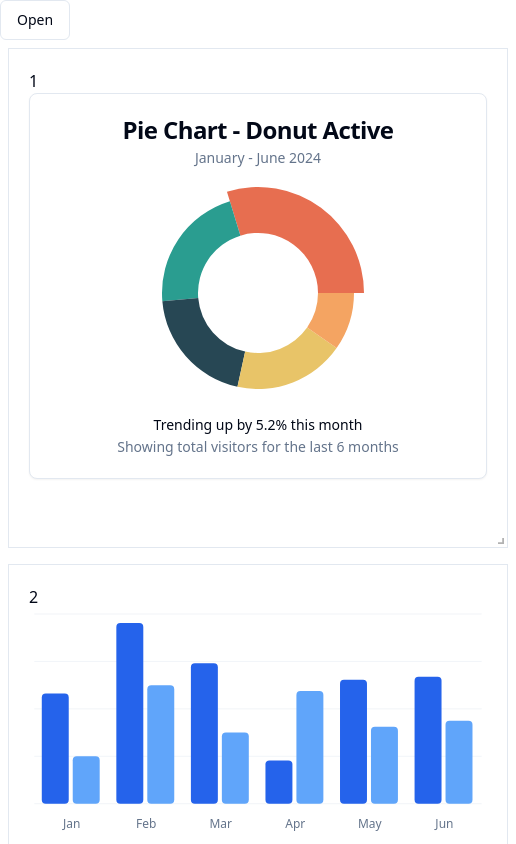
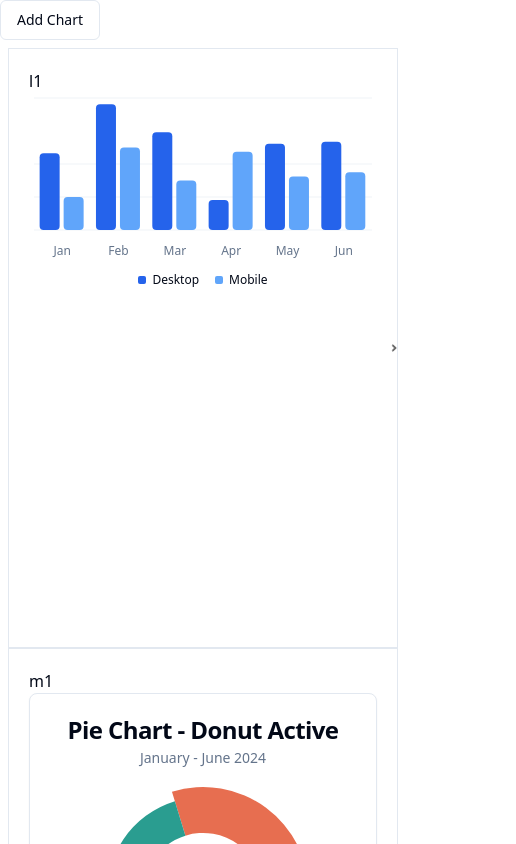
Before and after one commit to chandresh-0/dashboard-drag-drop, a React (Vite) app: page / in a window 390 px wide. Shown: the top 844 px of the page, 516 px wide, since content can reach past the window. Built offline with nearby package versions, Linux system fonts and the light colour scheme.

Commit message:
feat: :zap: final commit

```diff
--- a/src/App.tsx
+++ b/src/App.tsx
@@ -1,160 +1,34 @@
-import React, {
-  useState,
-  useCallback,
-  useMemo,
-  useEffect,
-  useRef,
-} from "react";
-import {
-  DndContext,
-  closestCenter,
-  KeyboardSensor,
-  PointerSensor,
-  useSensor,
-  useSensors,
-  DragOverlay,
-} from "@dnd-kit/core";
-import {
-  arrayMove,
-  // rectSwappingStrategy,
-  SortableContext,
-  sortableKeyboardCoordinates,
-  // verticalListSortingStrategy,
-  // horizontalListSortingStrategy,
-} from "@dnd-kit/sortable";
-import { Resizable } from "react-resizable";
 import "react-resizable/css/styles.css";
-import { SortableItem } from "./components/SortableItem";
 import { BarComponent } from "./Charts/Bar";
 import { PieComponent } from "./Charts/Pie";
-import DropDownComponent from "./components/DropDownComponent";
-const DragItem = ({ id, children }) => (
-  <div className="drag-overlay">{children}</div>
-);
-
+import ReactGridLayout from "./Page/ReactGridLayout";
+import DropdownMenuCheckboxes from "./components/DropDownComponent";
 function App() {
-  const [items, setItems] = useState([0, 1, 2, 3, 4, 5, 6]);
-  const [draggingId, setDraggingId] = useState(null);
-  const [activeId, setActiveId] = useState(null);
-  const [sizes, setSizes] = useState(() =>
-    items.map(() => ({ width: 500, height: 500 })),
-  );
-  const [isResizing, setIsResizing] = useState(true);
-
-  const sensors = useSensors(
-    useSensor(PointerSensor),
-    useSensor(KeyboardSensor, {
-      coordinateGetter: sortableKeyboardCoordinates,
-    }),
-  );
-  const addChart = () => {
-    setItems((prevItems) => [...prevItems, prevItems.length]);
-    setSizes((prevSizes) => [...prevSizes, { width: 500, height: 500 }]);
+  const layoutsKeys = ["l1", "m1", "m2", "r1", "l2", "m3", "r2"];
+  const generateRandomVariableName = () => {
+    const letters = "abcdefghijklmnopqrstuvwxyz";
+    const randomLetter = letters[Math.floor(Math.random() * letters.length)];
+    const randomNumber = Math.floor(Math.random() * 10); // 0 to 9
+    return `${randomLetter}${randomNumber}`;
   };
-
-  const onResize = useCallback(
-    (index) =>
-      (event, { size }) => {
-        console.log(resizeRef.current);
-        setSizes((prevSizes) => {
-          const newSizes = [...prevSizes];
-          newSizes[index] = size;
-          return newSizes;
-        });
-        setIsResizing(true);
-      },
-    [],
-  );
-
-  const handleDragStart = useCallback((event) => {
-    setDraggingId(event.active.id);
-    setActiveId(event.active.id);
-  }, []);
-
-  const handleDragEnd = useCallback((event) => {
-    const { active, over } = event;
-
-    if (active.id !== over.id) {
-      setItems((items) => {
-        const oldIndex = items.indexOf(active.id);
-        const newIndex = items.indexOf(over.id);
-        console.log(oldIndex, newIndex);
-        return arrayMove(items, oldIndex, newIndex);
-      });
-    }
-    setDraggingId(null);
-    setActiveId(null);
-  }, []);
-
-  const sortableContextItems = useMemo(() => items, [items]);
-  const resizeRef = useRef<any>(null);
-
+  const newTickets = () => {
+    const newVariableName = generateRandomVariableName();
+    layoutsKeys.push(newVariableName);
+  };
   return (
     <>
-      <DropDownComponent newChart={addChart} />
-      <DndContext
-        sensors={sensors}
-        collisionDetection={closestCenter}
-        onDragEnd={handleDragEnd}
-        onDragStart={handleDragStart}
-      >
-        <SortableContext
-          items={sortableContextItems}
-          disabled={isResizing}
-        >
-          <div className="inline-block test-block">
-            {items
-              .filter((id) => id !== 0)
-              .map((id, index) => (
-                <SortableItem
-                  key={id}
-                  id={id}
-                >
-                  <Resizable
-                    width={sizes[id].width}
-                    height={sizes[id].height}
-                    onResize={onResize(id)}
-                    minConstraints={[100, 100]}
-                    maxConstraints={[1000, 1000]}
-                    ref={resizeRef}
-                  >
-                    <div
-                      className={`border m-2 hover:cursor-move p-5  `}
-                      onClick={() => setIsResizing(false)}
-                      style={{
-                        width: sizes[id].width,
-                        height: sizes[id].height,
-                      }}
-                    >
-                      {id}
-                      {id % 2 === 0 ? <BarComponent /> : <PieComponent />}
-                    </div>
-                  </Resizable>
-                </SortableItem>
-              ))}
+      <DropdownMenuCheckboxes newChart={newTickets} />
+      <ReactGridLayout>
+        {layoutsKeys.map((id, index) => (
+          <div
+            key={id}
+            className="border m-2 hover:cursor-move p-5 "
+          >
+            {id}
+            {id == "l1" ? <BarComponent /> : <PieComponent />}
           </div>
-        </SortableContext>
-        <DragOverlay>
-          {activeId ? (
-            <DragItem id={activeId}>
-              <Resizable
-                width={sizes[items.indexOf(activeId)].width}
-                height={sizes[items.indexOf(activeId)].height}
-              >
-                <div
-                  className={`border m-2 hover:cursor-move p-5 bg-blue-300`}
-                  style={{
-                    width: sizes[items.indexOf(activeId)].width,
-                    height: sizes[items.indexOf(activeId)].height,
-                  }}
-                >
-                  {activeId % 2 === 0 ? <BarComponent /> : <PieComponent />}
-                </div>
-              </Resizable>
-            </DragItem>
-          ) : null}
-        </DragOverlay>
-      </DndContext>
+        ))}
+      </ReactGridLayout>
     </>
   );
 }
--- /dev/null
+++ b/src/Page/ReactGridLayout.tsx
@@ -0,0 +1,72 @@
+import { Button } from "@/components/ui/button";
+import PageLayout from "../components/PageLayout";
+// import "./styles.css";
+import "react-grid-layout/css/styles.css";
+import "react-resizable/css/styles.css";
+const layouts = {
+  xxl: [
+    { i: "l1", x: 0, y: 0, w: 4, h: 3 },
+    { i: "m1", x: 4, y: 0, w: 4, h: 3 },
+    { i: "m2", x: 4, y: 5, w: 4, h: 3 },
+    { i: "r1", x: 8, y: 0, w: 4, h: 3 },
+    { i: "l2", x: 0, y: 8, w: 4, h: 3 },
+    { i: "m3", x: 4, y: 9, w: 4, h: 3 },
+    { i: "r2", x: 8, y: 8, w: 4, h: 3 },
+    { i: "r3", x: 8, y: 0, w: 4, h: 3, static: true }, // 간격을 y 로 지정 하려면 static: true 로 지정 해야함.
+  ],
+  xl: [
+    { i: "l1", x: 0, y: 0, w: 3, h: 4, resizeHandles: ["e"] },
+    { i: "m1", x: 3, y: 0, w: 4, h: 3 },
+    { i: "m2", x: 3, y: 5, w: 4, h: 3 },
+    { i: "r1", x: 8, y: 0, w: 3, h: 5 },
+    { i: "l2", x: 0, y: 8, w: 3, h: 5 },
+    { i: "m3", x: 3, y: 9, w: 4, h: 3 },
+    { i: "r2", x: 8, y: 8, w: 3, h: 2 },
+    { i: "r3", x: 8, y: 0, w: 3, h: 2 },
+  ],
+  lg: [
+    { i: "l1", x: 0, y: 0, w: 3, h: 4, resizeHandles: ["e"] },
+    { i: "m1", x: 3, y: 0, w: 2, h: 3 },
+    { i: "m2", x: 3, y: 5, w: 2, h: 3 },
+    { i: "r1", x: 8, y: 0, w: 3, h: 5 },
+    { i: "l2", x: 0, y: 8, w: 3, h: 5 },
+    { i: "m3", x: 3, y: 9, w: 2, h: 3 },
+    { i: "r2", x: 8, y: 8, w: 3, h: 2 },
+    { i: "r3", x: 8, y: 0, w: 3, h: 2 },
+  ],
+  md: [
+    { i: "l1", x: 0, y: 0, w: 3, h: 4, resizeHandles: ["e"] },
+    { i: "m1", x: 3, y: 0, w: 3, h: 3 },
+    { i: "m2", x: 3, y: 3, w: 3, h: 3 },
+    { i: "r1", x: 0, y: 8, w: 3, h: 4 },
+    { i: "l2", x: 0, y: 8, w: 3, h: 5 },
+    { i: "m3", x: 3, y: 5, w: 3, h: 3 },
+    { i: "r2", x: 8, y: 8, w: 3, h: 2 },
+    { i: "r3", x: 8, y: 0, w: 3, h: 2 },
+  ],
+  sm: [
+    { i: "l1", x: 0, y: 0, w: 2, h: 3, resizeHandles: ["e"] },
+    { i: "m1", x: 3, y: 0, w: 2, h: 2 },
+    { i: "m2", x: 3, y: 0, w: 2, h: 2 },
+    { i: "r1", x: 0, y: 0, w: 2, h: 3 },
+    { i: "l2", x: 0, y: 0, w: 2, h: 4 },
+    { i: "m3", x: 3, y: 0, w: 2, h: 2 },
+    { i: "r2", x: 3, y: 0, w: 2, h: 2 },
+    { i: "r3", x: 3, y: 0, w: 2, h: 2 },
+  ],
+  xs: [
+    { i: "l1", x: 0, y: 0, w: 2, h: 3, resizeHandles: ["e"] },
+    { i: "m1", x: 0, y: 0, w: 2, h: 2 },
+    { i: "m2", x: 0, y: 0, w: 2, h: 2 },
+    { i: "r1", x: 0, y: 0, w: 2, h: 3 },
+    { i: "l2", x: 0, y: 0, w: 2, h: 4 },
+    { i: "m3", x: 0, y: 0, w: 2, h: 2 },
+    { i: "r2", x: 0, y: 0, w: 2, h: 2 },
+    { i: "r3", x: 0, y: 0, w: 2, h: 2 },
+  ],
+};
+const ReactGridLayout = ({ children }) => {
+  return <PageLayout layouts={layouts}>{children}</PageLayout>;
+};
+
+export default ReactGridLayout;
--- a/src/components/DropDownComponent.tsx
+++ b/src/components/DropDownComponent.tsx
@@ -23,10 +23,10 @@ function DropdownMenuCheckboxes({ newChart }: DropdownMenuCheckboxesProps) {
   return (
     <DropdownMenu>
       <DropdownMenuTrigger asChild>
-        <Button variant="outline">Open</Button>
+        <Button variant="outline">Add Chart</Button>
       </DropdownMenuTrigger>
       <DropdownMenuContent className="min-w-[500px] max-w-[500px]">
-        <DropdownMenuLabel>Appearance</DropdownMenuLabel>
+        <DropdownMenuLabel>Select Chart Type</DropdownMenuLabel>
         <DropdownMenuSeparator />
         <div className="flex flex-wrap">
           {btnArray.map((item: BtnArrayItemType, index: number) => (
--- /dev/null
+++ b/src/components/PageLayout.tsx
@@ -0,0 +1,43 @@
+import { Responsive, WidthProvider } from "react-grid-layout";
+import React from "react";
+const ResponsiveGridLayout = WidthProvider(Responsive);
+interface PageLayoutProps {
+  className?: string;
+  isDraggable?: boolean;
+  isResizable?: boolean;
+  breakpoints?: Record<string, number>;
+  cols?: Record<string, number>;
+  rowHeight?: number;
+  margin?: number[];
+  containerPadding?: number[];
+  children?: React.ReactNode;
+}
+
+const PageLayout = (props: PageLayoutProps) => {
+  const [currentBreakPoints, setCurrentBreakPoints] = React.useState("");
+  const defaultProps = {
+    className: " no-select",
+    isDraggable: true,
+    isResizable: true,
+    breakpoints: { xxl: 1600, xl: 1200, lg: 992, md: 768, sm: 576, xs: 480 },
+    cols: { xxl: 12, xl: 10, lg: 8, md: 6, sm: 4, xs: 2 },
+    rowHeight: 200,
+    margin: [0, 0],
+    containerPadding: [0, 0],
+    isBounded: true,
+    onBreakpointChange: setCurrentBreakPoints,
+  };
+
+  return (
+    <>
+      <ResponsiveGridLayout
+        {...defaultProps}
+        {...props}
+      >
+        {props.children}
+      </ResponsiveGridLayout>
+    </>
+  );
+};
+
+export default PageLayout;
--- a/src/index.css
+++ b/src/index.css
@@ -67,6 +67,10 @@
     @apply bg-background text-foreground;
   }
 }
-.test-block > div {
-  display: inline-block;
+.no-select{
+
+  -webkit-user-select: none;
+  -moz-user-select: none;
+  -ms-user-select: none;
+  user-select: none;
 }
```
